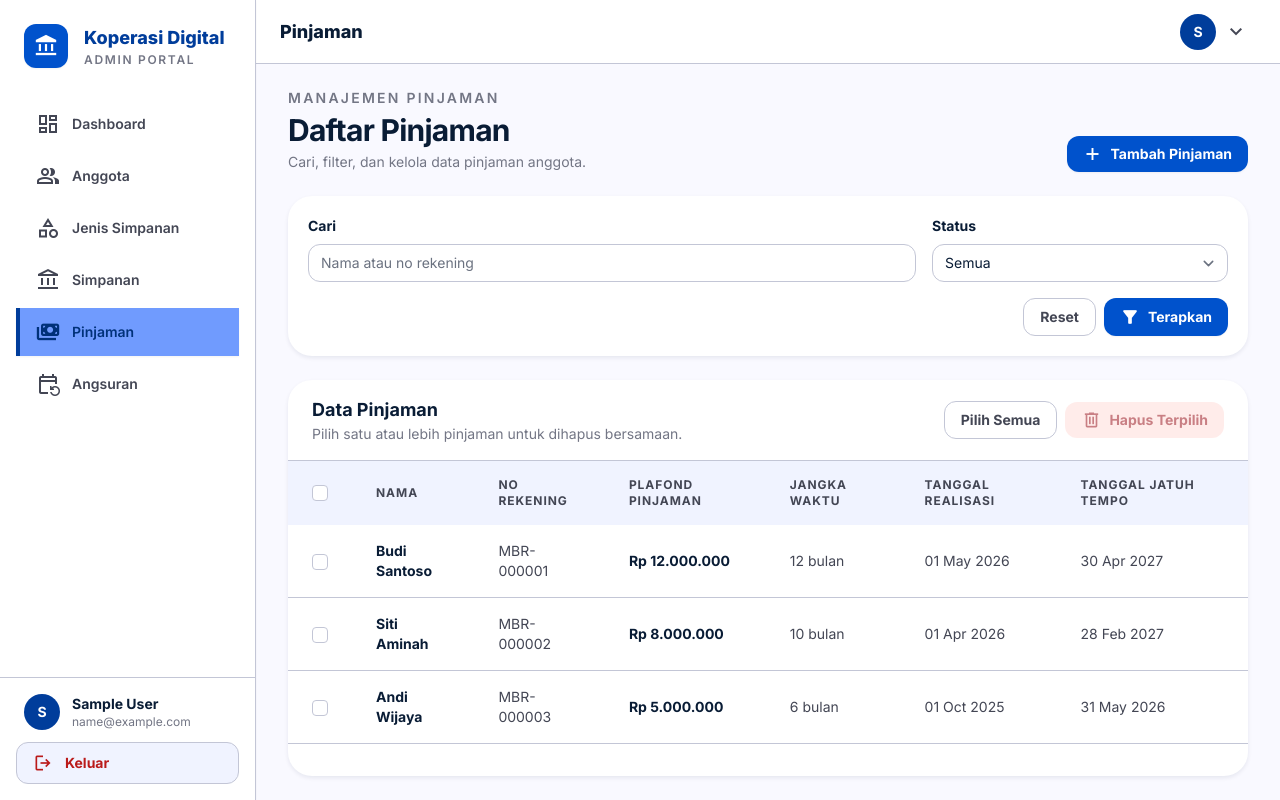
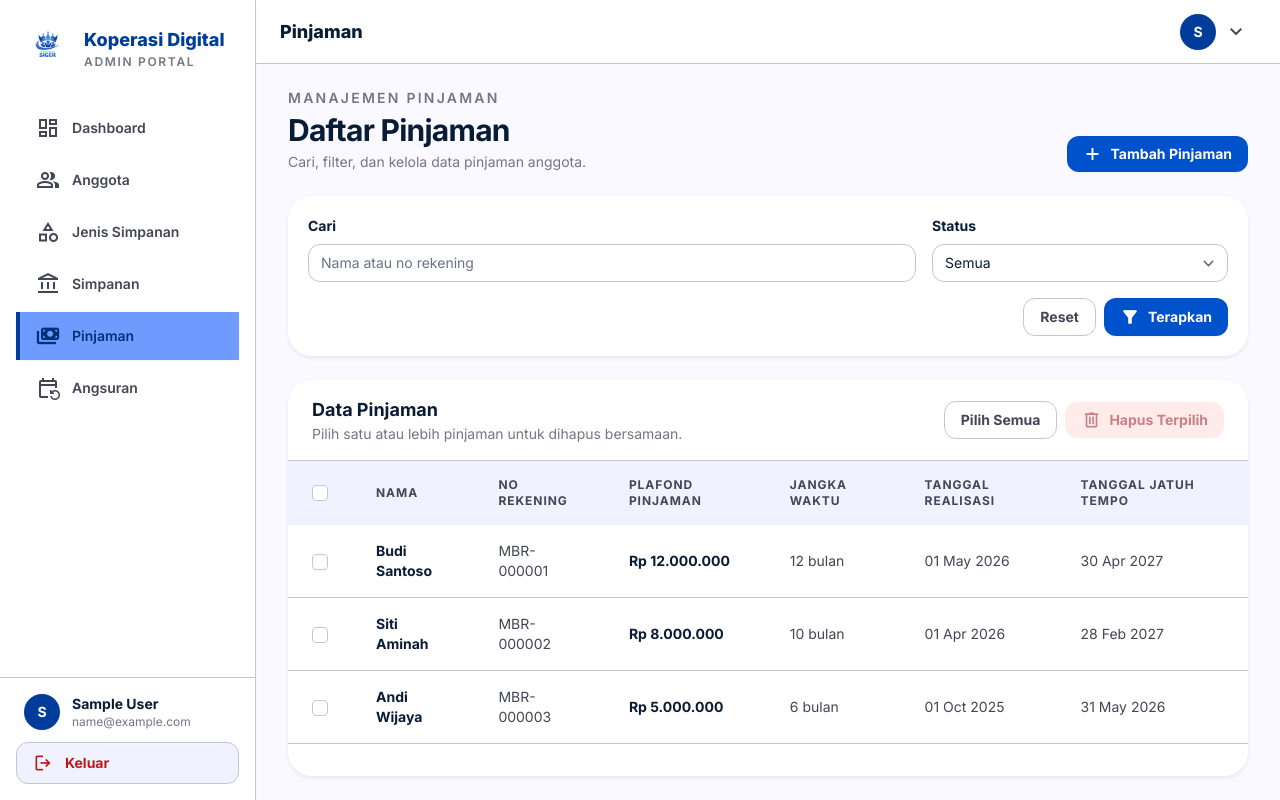
Before and after one commit to lengGod/sistem-koperasi, a Laravel app: page /loans in a window 1280 px wide. Run offline with Laravel 12, Linux system fonts and the light colour scheme; the visitor is signed in with stand-in values (Sample User, id 1); data comes from the database, SQL or seed files in the repository; style sheets or scripts are compiled from the project's sources; some libraries are stand-ins or nearby versions.

Commit message:
penambahan favicon dan logo pada sistem

```diff
--- a/resources/views/layouts/app.blade.php
+++ b/resources/views/layouts/app.blade.php
@@ -4,8 +4,11 @@
 <head>
     <meta charset="UTF-8">
     <meta content="width=device-width, initial-scale=1.0" name="viewport">
+    <link rel="icon" href="{{ asset('favicon.ico') }}?v=2" type="image/x-icon">
+    <link rel="shortcut icon" href="{{ asset('favicon.ico') }}?v=2" type="image/x-icon">
     <title>{{ isset($title) ? $title . ' | ' : '' }}Koperasi Siger - Admin</title>
-    <link href="https://fonts.googleapis.com/css2?family=Inter:wght@400;600;700;800&amp;display=swap" rel="stylesheet" />
+    <link href="https://fonts.googleapis.com/css2?family=Inter:wght@400;600;700;800&amp;display=swap"
+        rel="stylesheet" />
     <link
         href="https://fonts.googleapis.com/css2?family=Material+Symbols+Outlined:wght,FILL@100..700,0..1&amp;display=swap"
         rel="stylesheet" />
@@ -66,11 +69,8 @@
         <!-- Sidebar (off-canvas on mobile, fixed on desktop so it never scrolls and never overlaps content) -->
         <aside :class="sidebarOpen ? 'translate-x-0' : '-translate-x-full'"
             class="fixed inset-y-0 left-0 z-50 flex w-64 shrink-0 flex-col border-r border-outline-variant bg-surface-container-lowest shadow-sm transition-transform duration-300 lg:translate-x-0">
-            <div class="flex items-center gap-4 px-6 py-6">
-                <div
-                    class="flex h-11 w-11 items-center justify-center rounded-xl bg-primary-container text-on-primary shadow-sm">
-                    <span class="material-symbols-outlined icon-fill">account_balance</span>
-                </div>
+            <div class="flex items-center gap-3 px-6 py-6">
+                <img src="{{ asset('logo.png') }}" alt="Logo Koperasi" class="h-12 w-12 shrink-0 object-contain">
                 <div class="min-w-0 flex-1">
                     <h1 class="truncate text-lg font-extrabold text-primary">Koperasi Digital</h1>
                     <p class="text-xs font-semibold uppercase tracking-[0.14em] text-outline">Admin Portal</p>
@@ -159,8 +159,8 @@
                                 <span class="material-symbols-outlined text-[20px]">person</span>
                                 Profil
                             </a>
-                            <form action="{{ route('logout') }}" method="POST"
-                                class="border-t border-outline-variant" style="margin-top: 0.75rem;">
+                            <form action="{{ route('logout') }}" method="POST" class="border-t border-outline-variant"
+                                style="margin-top: 0.75rem;">
                                 @csrf
                                 <button type="submit"
                                     class="flex w-full items-center gap-2 px-4 py-3 text-left text-sm font-semibold text-error transition hover:bg-error-container">
--- a/resources/views/layouts/guest.blade.php
+++ b/resources/views/layouts/guest.blade.php
@@ -4,6 +4,8 @@
         <meta charset="utf-8">
         <meta name="viewport" content="width=device-width, initial-scale=1">
         <meta name="csrf-token" content="{{ csrf_token() }}">
+        <link rel="icon" href="{{ asset('favicon.ico') }}?v=2" type="image/x-icon">
+        <link rel="shortcut icon" href="{{ asset('favicon.ico') }}?v=2" type="image/x-icon">
 
         <title>{{ config('app.name', 'Laravel') }}</title>
 
--- a/routes/web.php
+++ b/routes/web.php
@@ -14,6 +14,17 @@ use Illuminate\Support\Facades\Route;
 
 Route::get('/', function () {
     return view('welcome');
+});
+
+Route::get('/favicon.ico', function () {
+    $path = public_path('favicon.ico');
+    if (!file_exists($path)) {
+        abort(404);
+    }
+    return response()->file($path, [
+        'Content-Type' => 'image/x-icon',
+        'Cache-Control' => 'public, max-age=86400',
+    ]);
 });
 
 Route::get('/dashboard', function () {
```
Also changed, not shown: public/favicon.ico, public/logo.png (added).
